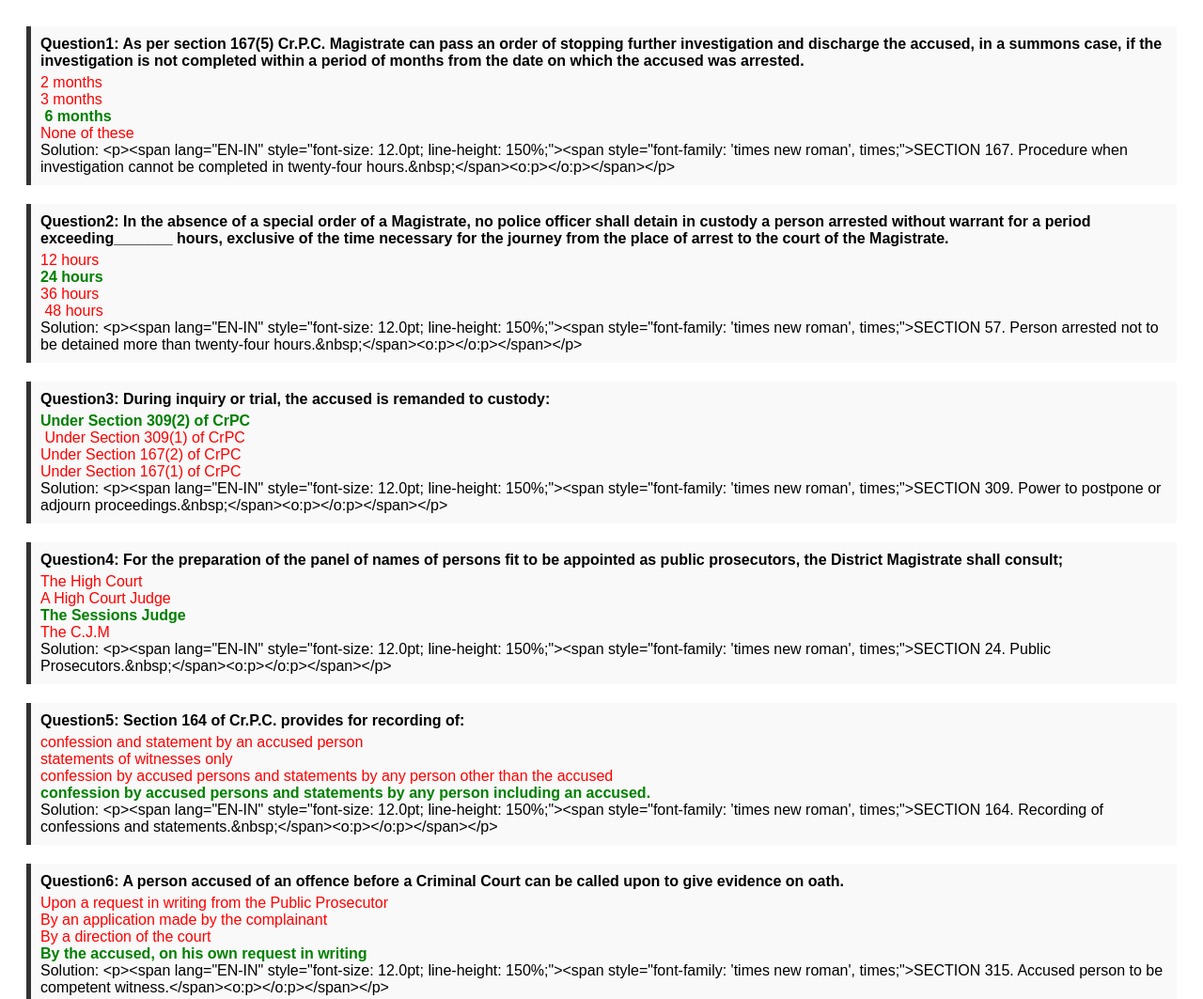
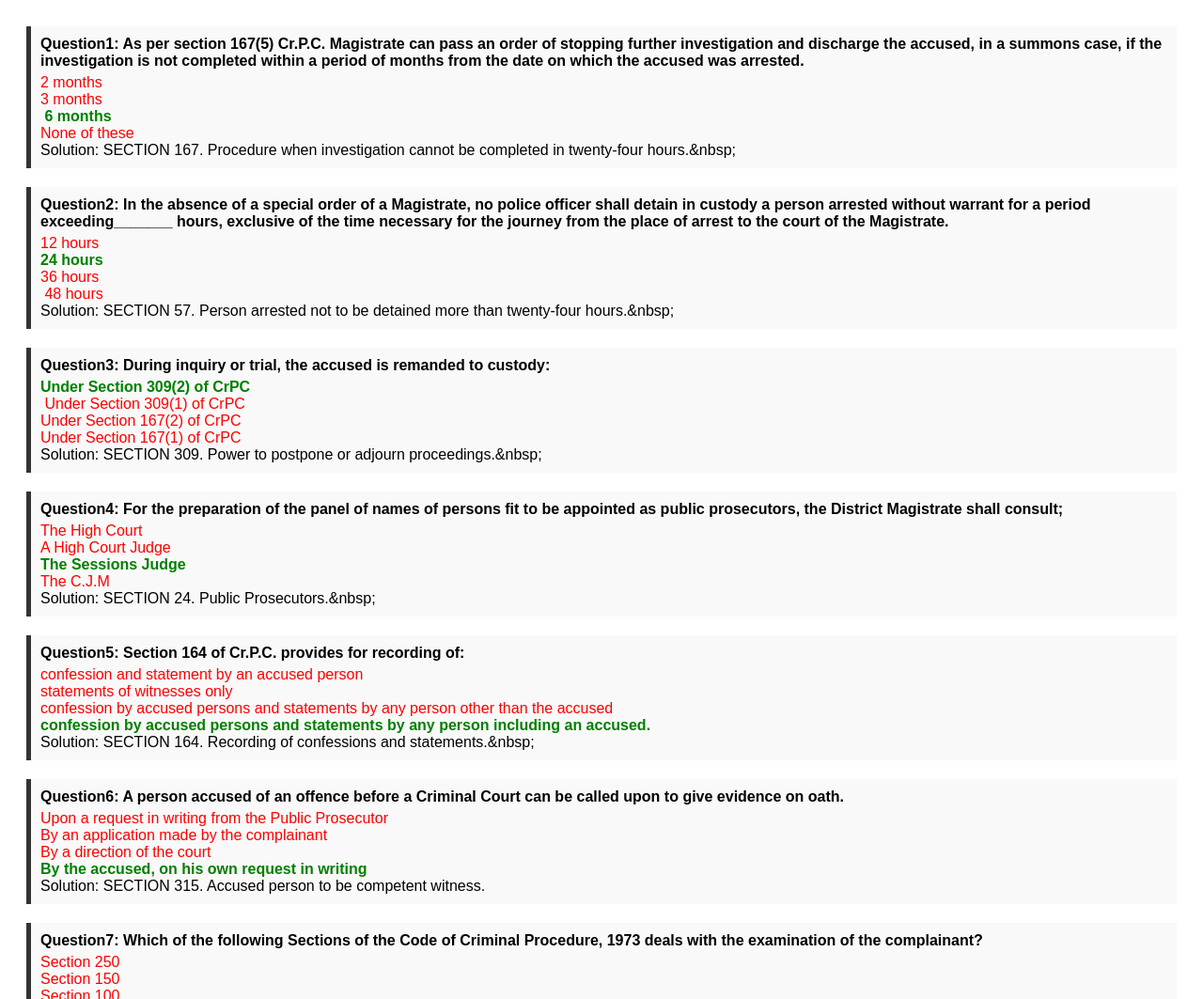
Before and after one commit to yerramreddyabhinav/testing, a plain HTML site: page index.html in a window 1280 px wide. Shown: the top 1063 px of the page at 94% size. Drawn offline with Linux system fonts and the light colour scheme.

Commit message:
Update index.html

```diff
--- a/index.html
+++ b/index.html
@@ -69,7 +69,7 @@ document.addEventListener("DOMContentLoaded", function() {
                 if (question.solution && question.solution.trim() !== "") {
                     let solutionDiv = document.createElement('div');
                     solutionDiv.className = 'Solution';
-                    solutionDiv.textContent = "Solution:   " +  question.solution;
+                    solutionDiv.textContent = "Solution:   " +  removeHtmlTags(question.solution);
                     questionDiv.appendChild(solutionDiv);
                 }
 
@@ -79,7 +79,9 @@ document.addEventListener("DOMContentLoaded", function() {
         .catch(error => console.error('Error loading the questions:', error));
 });
 
-
+function removeHtmlTags(str) {
+    return str.replace(/<\/?[^>]+(>|$)/g, "");
+}
 </script>
 </head>
 <body>
```
